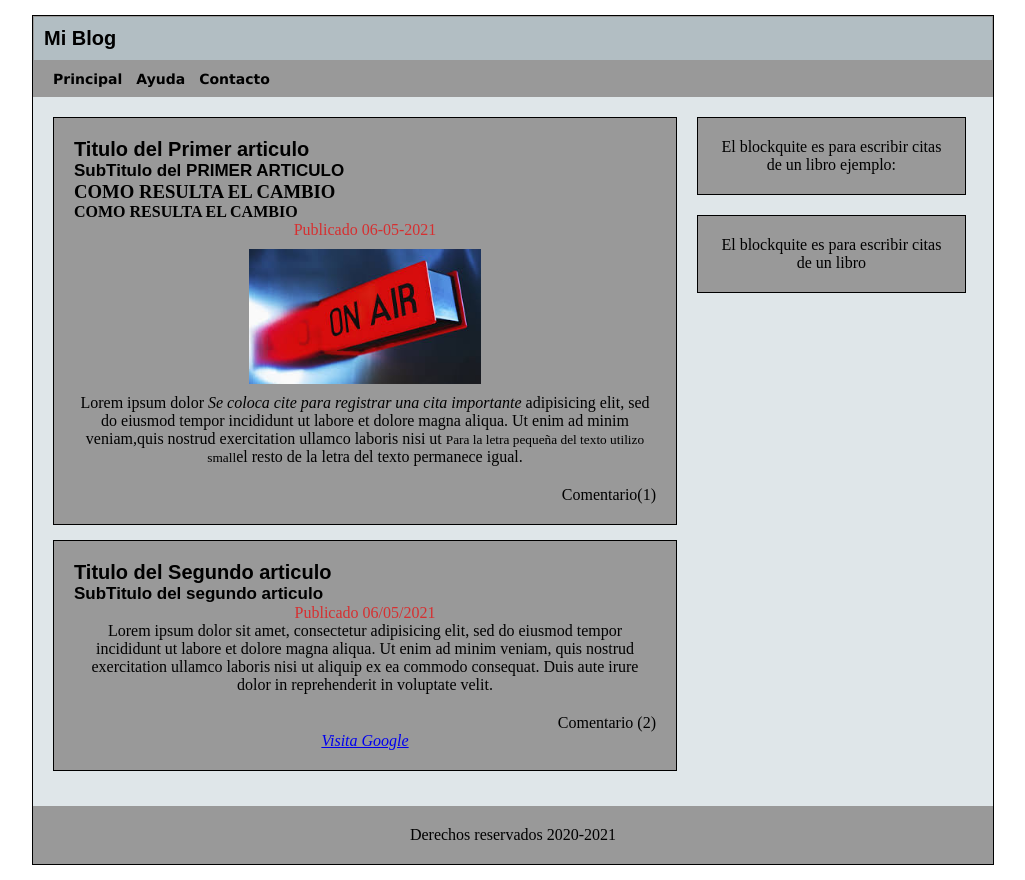
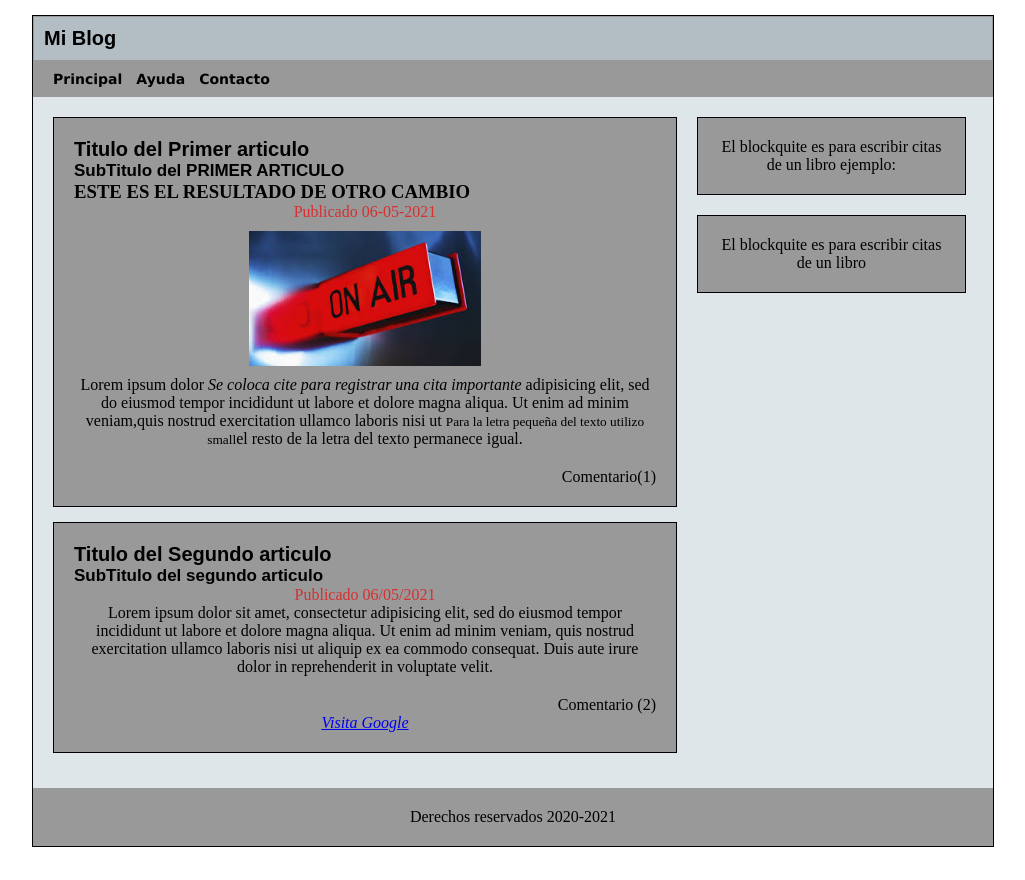
Before and after one commit to Dav14Arr2/ProyectoFazt1, a plain HTML site: page index.html in a window 1280 px wide. Shown: the whole page, without its empty margins (127-1152 px from the left). Drawn offline with Linux system fonts and the light colour scheme.

Commit message:
Agrege un cambio a HTML

```diff
--- a/index.html
+++ b/index.html
@@ -26,8 +26,8 @@
 			   <hgroup>
 				   <h1>Titulo del Primer articulo</h1>
 				   <h2>SubTitulo del PRIMER ARTICULO</h2>
-				   <h3>COMO RESULTA EL CAMBIO</h3>
-				   <h4>COMO RESULTA EL CAMBIO</h4>
+				   <h3>ESTE ES EL RESULTADO DE OTRO CAMBIO</h3>
+
 			  </hgroup>
 				   <time datetime="06-05-2021">Publicado 06-05-2021</time>
 				   <img src="Alaire.jpg"/>
```
